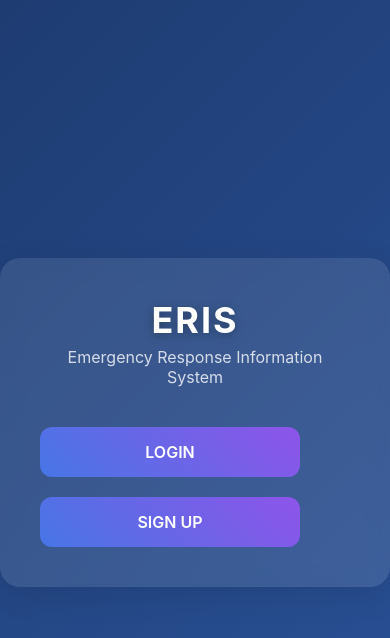
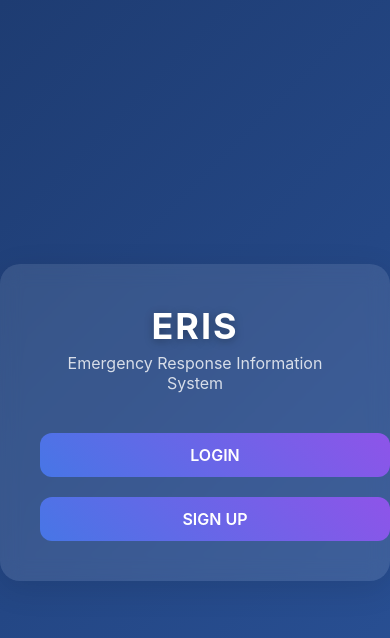
Before and after one commit to Creeper-MZ/280spirng, a React (Create React App) app: page / in a window 390 px wide. Shown: the top 638 px of the page. Built offline with nearby package versions, Linux system fonts and the light colour scheme; no server answers.

Commit message:
Update App.css

```diff
--- a/src/App.css
+++ b/src/App.css
@@ -22,11 +22,14 @@
   box-shadow: 0 8px 32px 0 rgba(0, 0, 0, 0.1);
   max-width: 90%;
   width: 100%;
+  margin: 0 auto; /* 确保水平居中 */
 }
 
 .form-container {
   min-width: 300px;
-  max-width: 90%;
+  max-width: 450px; /* 限制最大宽度，更美观 */
+  width: 90%;
+  align-self: center; /* 确保在flex容器中居中 */
 }
 
 .logo-container {
@@ -47,6 +50,7 @@
   margin: 0;
   text-shadow: 0 2px 10px rgba(0, 0, 0, 0.3);
   letter-spacing: 2px;
+  text-align: center; /* 确保logo文字居中 */
 }
 
 .eris-subtitle {
@@ -60,11 +64,13 @@
   font-size: 24px;
   font-weight: 600;
   margin-bottom: 20px;
+  text-align: center; /* 确保欢迎文字居中 */
 }
 
 .form-container h2 {
   color: white;
   margin: 0 0 20px 0;
+  text-align: center; /* 确保标题居中 */
 }
 
 .form-container h3 {
@@ -575,3 +581,16 @@
 .timeline-item.inactive .timeline-content {
   opacity: 0.5;
 }
+
+/* 适配移动设备 */
+@media (max-width: 768px) {
+  .form-container {
+    padding: 25px;
+    max-width: 90%;
+  }
+
+  .gradient-button {
+    width: 100%;
+    padding: 12px 20px;
+  }
+}
```
